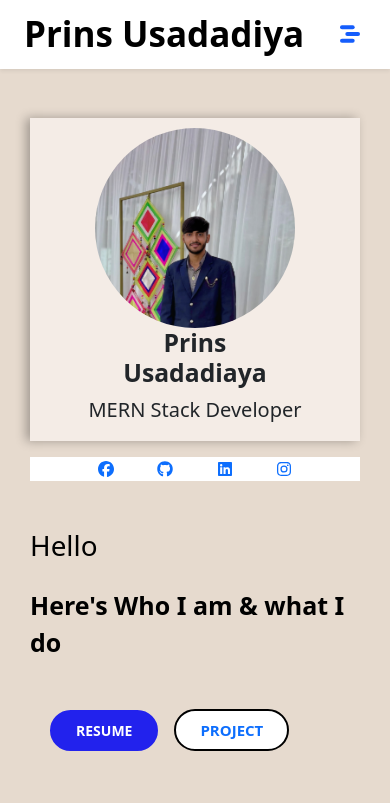
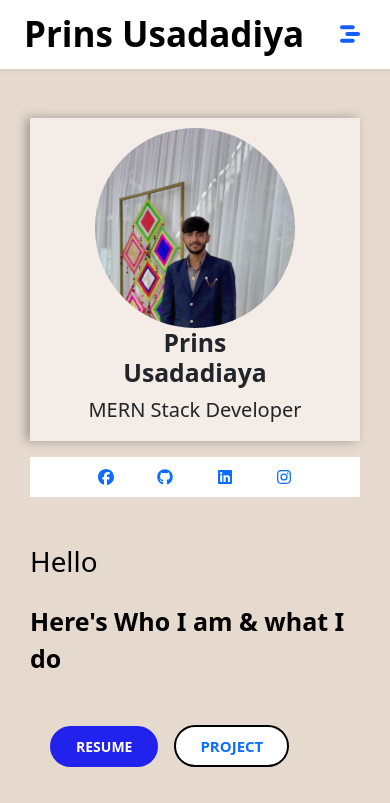
Before and after one commit to prinsusadadiya06/PrinsUsadadiya-Resume, a React (Vite) app: page /#/ in a window 390 px wide. Shown: the top 803 px of the page. Built offline with nearby package versions, Linux system fonts and the light colour scheme.

Commit message:
about page design change

```diff
--- a/src/About.jsx
+++ b/src/About.jsx
@@ -88,7 +88,7 @@ const About = () => {
               </div>
 
               {/* Social Icons */}
-              <div className="h-[10%] mx-[30px] sm:mx-[0px] bg-white flex justify-center mt-3">
+              <div className="h-[40px] sm:h-[50px] mx-[30px] sm:mx-[0px] bg-white flex items-center justify-center mt-3">
                 <div className="flex items-center justify-between w-[60%]">
                   <a
                     href="#"
```
Also changed, not shown: 1 other file (tests, documents, lock files or other folders).
